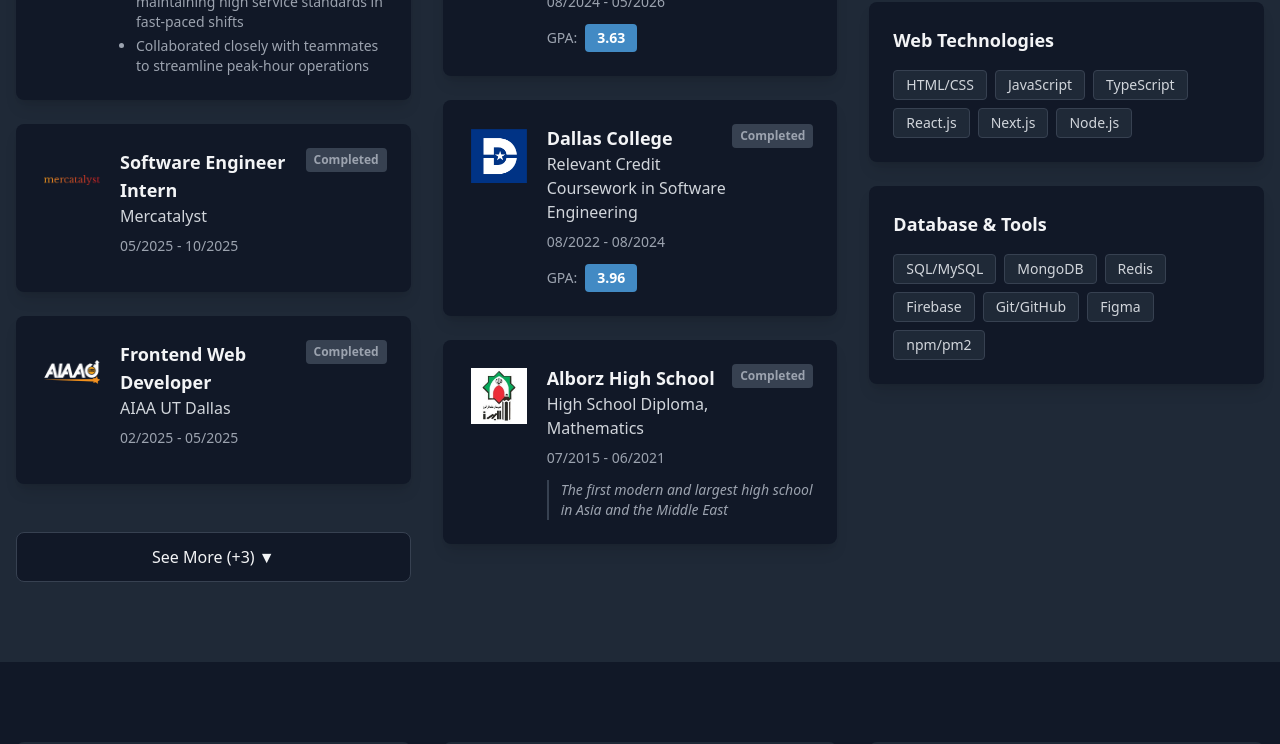
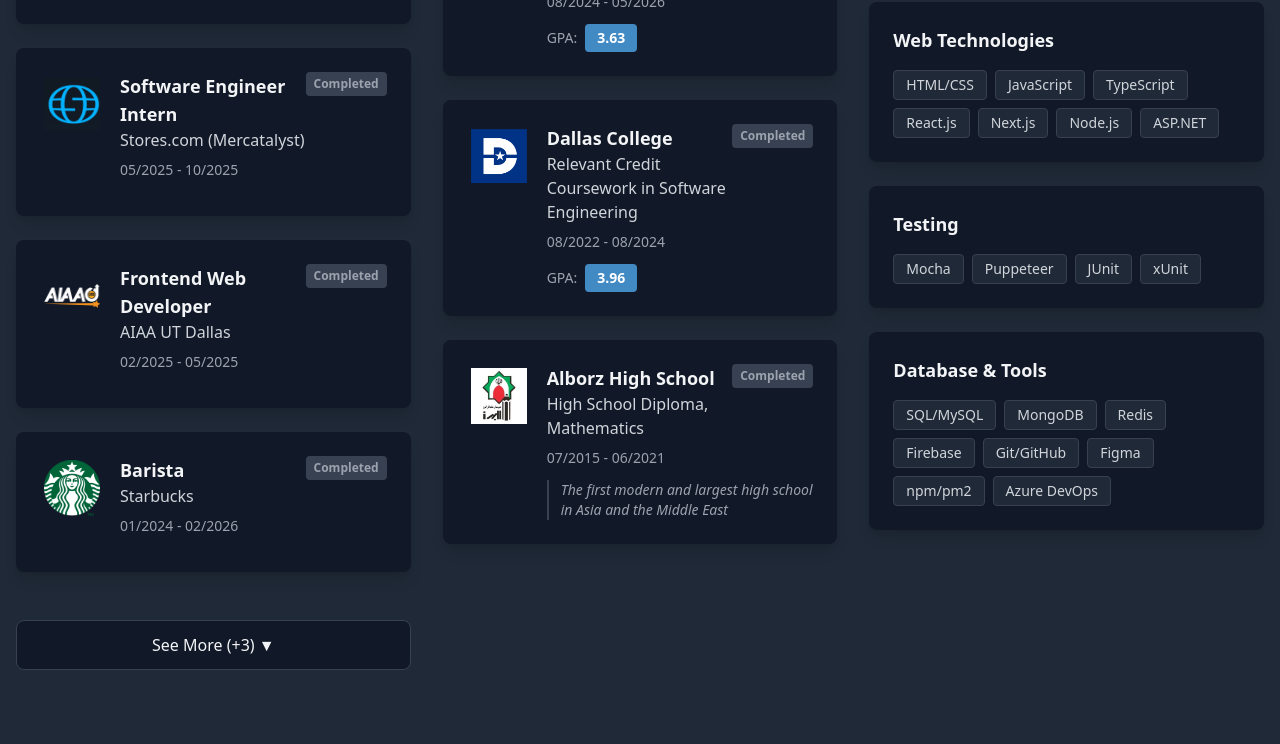
Before and after one commit to ParsaBazrpash/ParsaBazrpash, a Next.js app: page / in a window 1280 px wide. Shown: the part 1020-1764 px from the top of the page. Built offline with nearby package versions, Linux system fonts and the light colour scheme.

Commit message:
Updated Experiences and Skills

```diff
--- a/src/app/page.tsx
+++ b/src/app/page.tsx
@@ -154,19 +154,16 @@
           {/* Always visible experiences */}
           {[
             {
-              logo: "/logos/starbucks.png",
-              company: "Starbucks",
-              position: "Barista",
-              period: "01/2024 - Present",
+              logo: "/logos/CNC.jpeg",
+              company: "Click n close",
+              position: "Software Engineer Intern",
+              period: "02/2026 - Present",
               status: "Current",
-              responsibilities: [
-                "Served 100+ customers daily while maintaining high service standards in fast-paced shifts",
-                "Collaborated closely with teammates to streamline peak-hour operations"
-              ]
+              responsibilities: []
             },
             {
-              logo: "/logos/mercatalyst.png",
-              company: "Mercatalyst",
+              logo: "/logos/stores.png",
+              company: "Stores.com (Mercatalyst)",
               position: "Software Engineer Intern",
               period: "05/2025 - 10/2025",
               status: "Completed",
@@ -177,6 +174,14 @@
               company: "AIAA UT Dallas",
               position: "Frontend Web Developer",
               period: "02/2025 - 05/2025",
+              status: "Completed",
+              responsibilities: []
+            },
+            {
+              logo: "/logos/starbucks.png",
+              company: "Starbucks",
+              position: "Barista",
+              period: "01/2024 - 02/2026",
               status: "Completed",
               responsibilities: []
             }
@@ -237,9 +242,7 @@
                   position: "UI/UX Designer",
                   period: "10/2024 - 02/2025",
                   status: "Completed",
-                  responsibilities: [
-                    "Designed responsive UI/UX for Trends, a website for the UTD student community to select the best professors and compare them using Figma, collaborating with developers to improve usability for 2,000+ users."
-                  ]
+                  responsibilities: []
                 },
                 {
                   logo: "/logos/AIMD.webp",
@@ -247,9 +250,7 @@
                   position: "Full Stack Developer",
                   period: "10/2024 - 02/2025",
                   status: "Completed",
-                  responsibilities: [
-                    "Developed a full-stack web-based medical appointment app named (Doc Alert) with secure login, real-time reminders, and provider search, streamlining scheduling and communication for patients."
-                  ]
+                  responsibilities: []
                 },
                 {
                   logo: "/logos/icode.jpeg",
@@ -257,9 +258,7 @@
                   position: "Computer Science Instructor",
                   period: "03/2024 - 08/2024",
                   status: "Completed",
-                  responsibilities: [
-                    "Taught 200+ K–12 students coding, robotics, game development (Scratch, Python), and digital media skills, including green screen, video editing, and 3D design."
-                  ]
+                  responsibilities: []
                 }
               ].map((exp) => (
                 <div
@@ -402,11 +401,15 @@
             },
             {
               category: "Web Technologies",
-              skills: ['HTML/CSS', 'JavaScript', 'TypeScript', 'React.js', 'Next.js', 'Node.js']
+              skills: ['HTML/CSS', 'JavaScript', 'TypeScript', 'React.js', 'Next.js', 'Node.js', 'ASP.NET']
+            },
+            {
+              category: "Testing",
+              skills: ['Mocha', 'Puppeteer', 'JUnit', 'xUnit']
             },
             {
               category: "Database & Tools",
-              skills: ['SQL/MySQL', 'MongoDB', 'Redis', 'Firebase', 'Git/GitHub', 'Figma', 'npm/pm2']
+              skills: ['SQL/MySQL', 'MongoDB', 'Redis', 'Firebase', 'Git/GitHub', 'Figma', 'npm/pm2', 'Azure DevOps']
             }
           ].map((category) => (
             <div
```
Also changed, not shown: public/logos/CNC.jpeg (added), public/logos/Stores.png (added).
